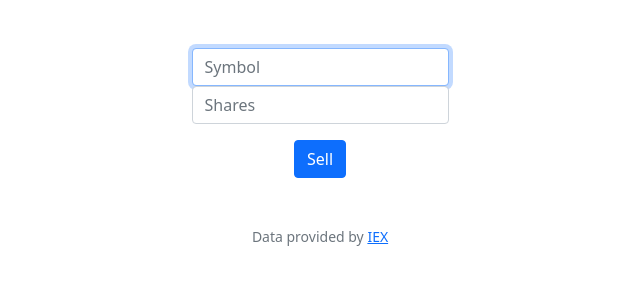
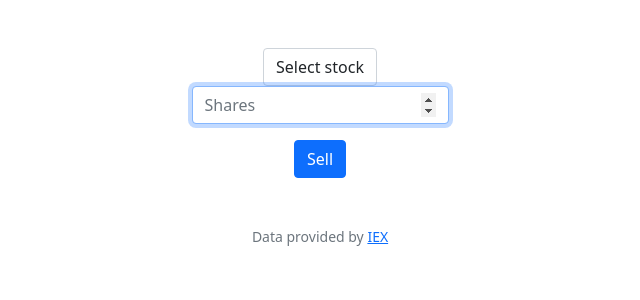
Before and after one commit to Acid-Free/finance, a Flask app: page /sell in a window 1280 px wide. Shown: the part 76-376 px from the top of the page, without its empty margins (320-960 px from the left). Run offline with Flask 2, Linux system fonts and the light colour scheme; a user stored in the database is signed in; data comes from the database, SQL or seed files in the repository; some libraries are stand-ins or nearby versions.

Commit message:
Replace sell input to select

```diff
--- a/app.py
+++ b/app.py
@@ -337,7 +337,9 @@ def sell():
 
         return redirect("/")
     else:
-        return render_template("sell.html")
+        stocks = db.execute(
+            "SELECT symbol from portfolio WHERE user_id = ?", session["user_id"])
+        return render_template("sell.html", stocks=stocks)
 
 
 # Updates the share price of a particular share on current user
--- a/templates/sell.html
+++ b/templates/sell.html
@@ -8,8 +8,12 @@ Sell
 
 <form action="/sell" method="post">
   <div class="mb-3">
-    <input autocomplete="off" autofocus class="form-control mx-auto w-auto" id="symbol" name="symbol"
-      placeholder="Symbol" type="text">
+    <select class="form-control mx-auto w-auto" id="symbol" name="symbol">
+      <option disabled hidden selected>Select stock</option>
+      {% for stock in stocks %}
+      <option value="{{stock['symbol']}}">{{stock["symbol"]}}</option>
+      {% endfor %}
+    </select>
     <input autocomplete="off" autofocus class="form-control mx-auto w-auto" id="shares" min="1" name="shares"
       placeholder="Shares" type="number">
   </div>
```
